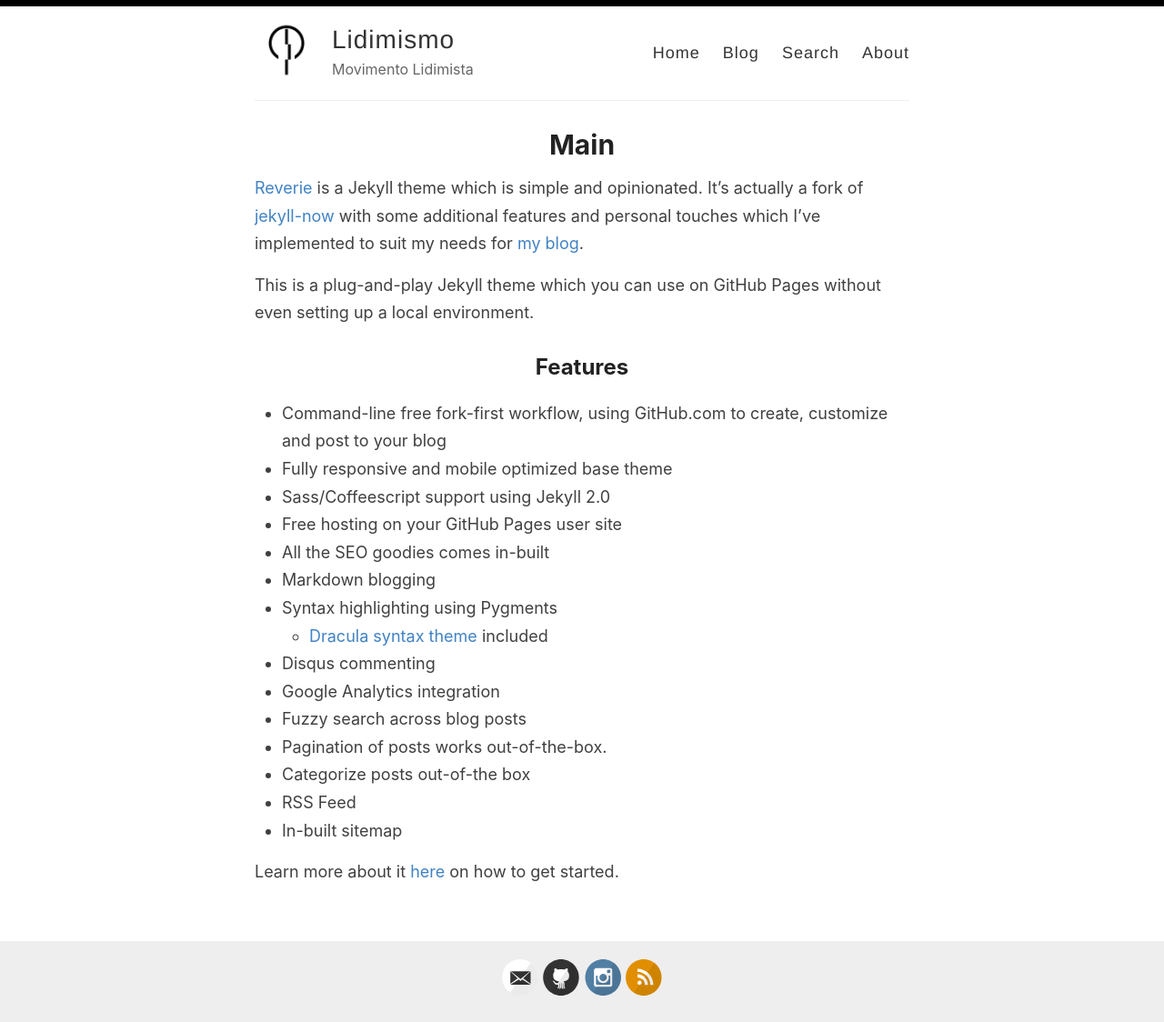
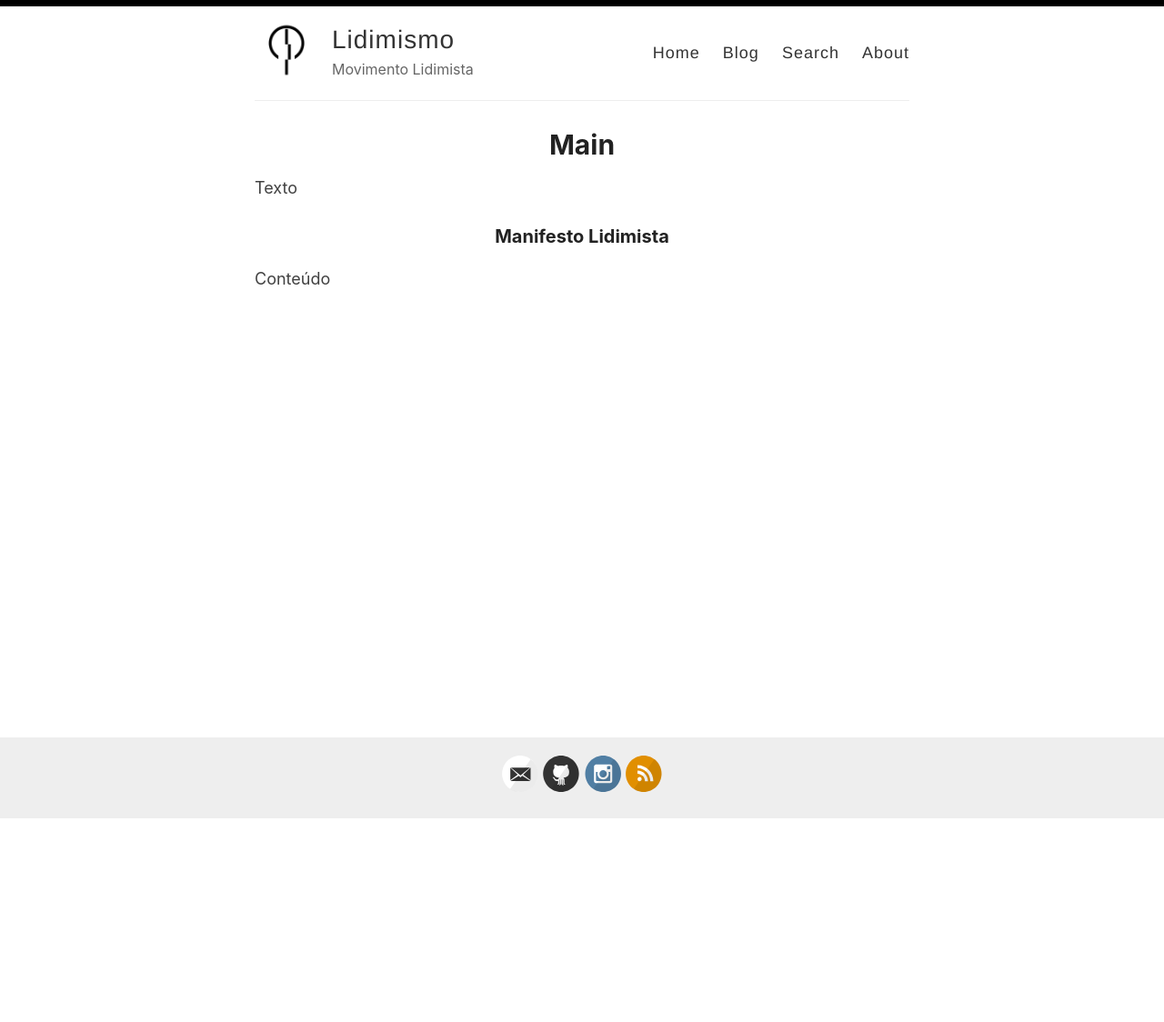
Before and after one commit to favarete/manifesto, a Jekyll site: the page built from docs/_pages/main.md, in a window 1280 px wide. Shown: the whole page at 91% size. Built offline with Jekyll 4.4.1, drawn with Linux system fonts in a browser that asks for light colours; after the commit the page ends 901 px from its top, so only the background shows below that.

```diff
--- a/docs/_pages/main.md
+++ b/docs/_pages/main.md
@@ -4,26 +4,6 @@ title: Main
 permalink: /
 ---
 
-[Reverie](https://github.com/amitmerchant1990/reverie) is a Jekyll theme which is simple and opinionated. It's actually a fork of [jekyll-now](https://github.com/barryclark/jekyll-now) with some additional features and personal touches which I've implemented to suit my needs for [my blog](https://www.amitmerchant.com).
+Texto
 
-This is a plug-and-play Jekyll theme which you can use on GitHub Pages without even setting up a local environment.
-
-## Features
-
-- Command-line free fork-first workflow, using GitHub.com to create, customize and post to your blog
-- Fully responsive and mobile optimized base theme
-- Sass/Coffeescript support using Jekyll 2.0
-- Free hosting on your GitHub Pages user site
-- All the SEO goodies comes in-built
-- Markdown blogging
-- Syntax highlighting using Pygments
-    - [Dracula syntax theme](https://draculatheme.com/) included
-- Disqus commenting
-- Google Analytics integration
-- Fuzzy search across blog posts
-- Pagination of posts works out-of-the-box.
-- Categorize posts out-of-the box
-- RSS Feed
-- In-built sitemap
-
-Learn more about it [here](https://github.com/amitmerchant1990/reverie) on how to get started.
+{% include_relative manifest/lidimist_manifest_v1.md %}
--- /dev/null
+++ b/docs/_pages/manifest/lidimist_manifest_v1.md
@@ -0,0 +1,3 @@
+### Manifesto Lidimista
+
+Conteúdo
```
Also changed, not shown: docs/_manifest/test.md (deleted, +0 -31 lines).
